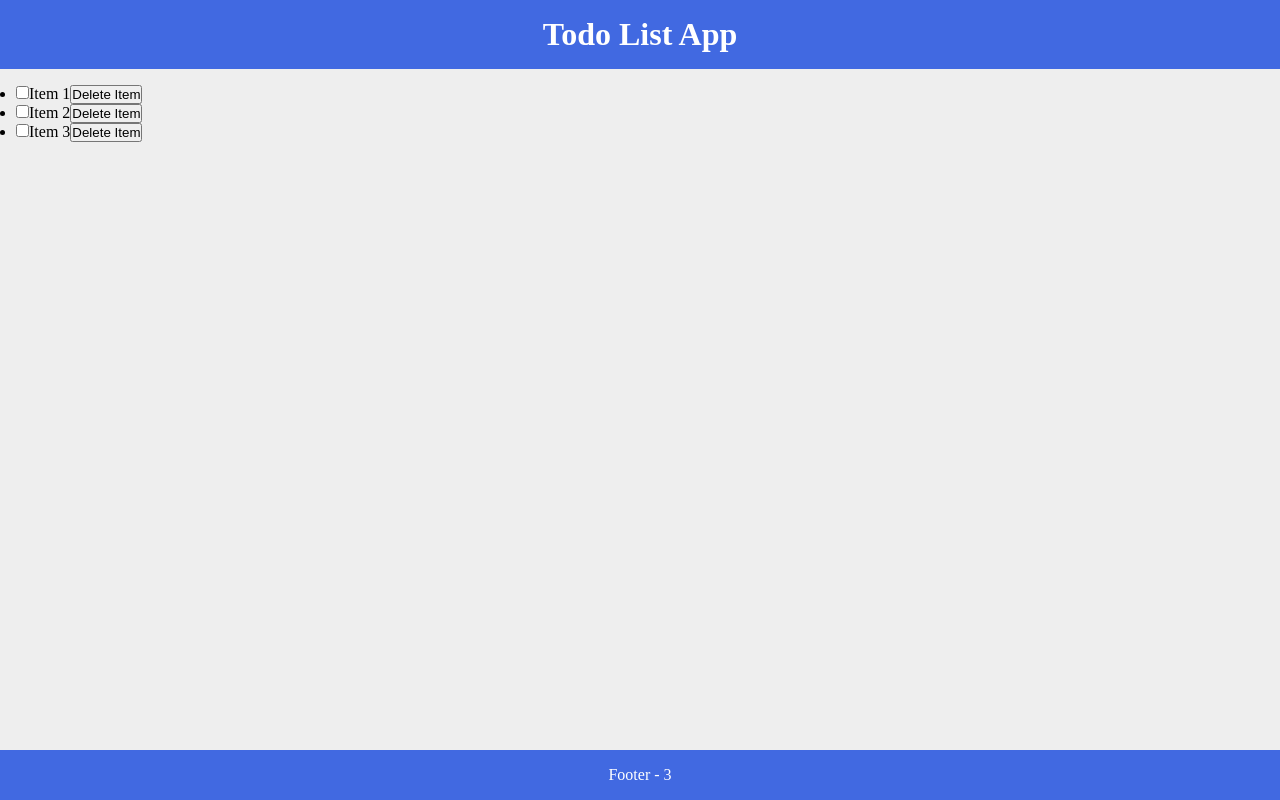
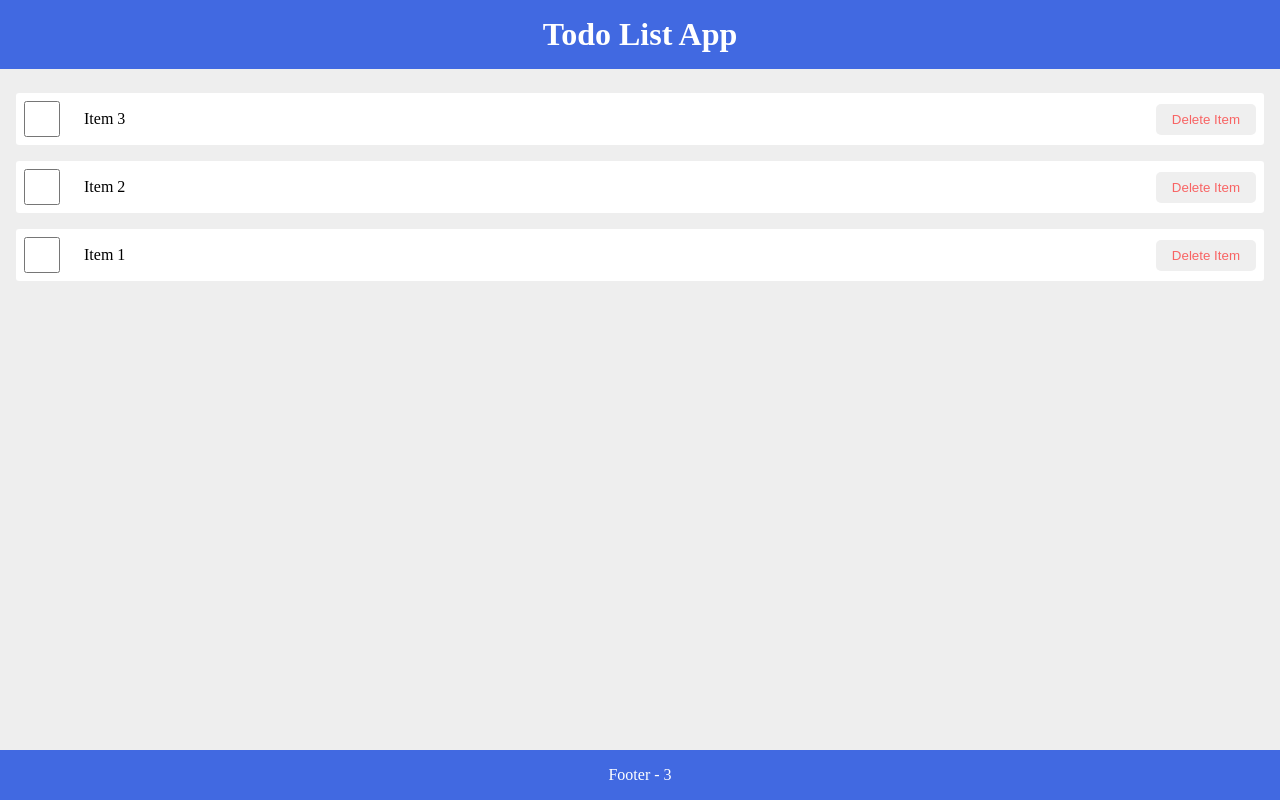
Before and after one commit to AmoroBG/react-todolist-app-v0.3, a React (Vite) app: page / in a window 1280 px wide. Built offline with nearby package versions, Linux system fonts and the light colour scheme.

Commit message:
Apply styles to the UI

```diff
--- a/src/App.jsx
+++ b/src/App.jsx
@@ -5,16 +5,19 @@ import Main from "./components/Main";
 
 function App() {
   const [items, setItems] = useState([
-    { id: 1, check: false, item: "Item 1" },
-    { id: 2, check: false, item: "Item 2" },
-    { id: 3, check: false, item: "Item 3" },
+    { id: 1, checked: false, item: "Item 1" },
+    { id: 2, checked: true, item: "Item 2" },
+    { id: 3, checked: false, item: "Item 3" },
   ]);
-  console.log(items);
+
+  const handleCheck = (id) => {
+    console.log(id);
+  };
 
   return (
     <div className="App">
       <Header heading="Todo List App" />
-      <Main items={items} />
+      <Main items={items} handleCheck={handleCheck} />
       <Footer items={items} />
     </div>
   );
--- a/src/components/Main.jsx
+++ b/src/components/Main.jsx
@@ -1,13 +1,16 @@
 import React from "react";
 
-const Main = ({ items }) => {
+const Main = ({ items, handleCheck }) => {
   return (
     <main>
       <ul>
         {items.map((item) => (
           <li key={item.id}>
-            <input type="checkbox" name="" id="" />
-            <label htmlFor="">{item.item}</label>
+            <input
+              type="checkbox"
+
+            />
+            <label htmlFor="item">{item.item}</label>
             <button>Delete Item</button>
           </li>
         ))}
--- a/src/index.css
+++ b/src/index.css
@@ -25,3 +25,52 @@ main{
   flex: 1;
   padding: 1rem;
 }
+ul{
+  list-style-type: none;
+  display: flex;
+  flex-direction: column-reverse;
+  justify-content: center;
+  width: 100%;
+}
+li{
+  display: flex;
+  align-items: center;
+  margin: 0.5rem 0;
+  padding:0.5rem;
+  background-color: white;
+  border-radius: 3px;
+}
+
+input[type="checkbox"] {
+  height: 36px;
+  width: 36px;
+  cursor: pointer;
+}
+
+input[type="checkbox"]:hover {
+  appearance: none;
+  border: 3px solid royalblue;
+  border-radius: 3px;
+}
+
+label{
+  flex: 1;
+  padding: 0.5rem 1.5rem;
+  cursor: pointer;
+}
+label:hover{
+  font-weight: bold;
+  text-decoration: underline;
+}
+button{
+  cursor: pointer;
+  border: none;
+  outline: none;
+  border-radius: 5px;
+  padding: 0.5rem 1rem;
+  color: rgba(255, 0, 0, 0.585);
+}
+button:hover{
+  color: red;
+  font-weight: bold;
+}
```
